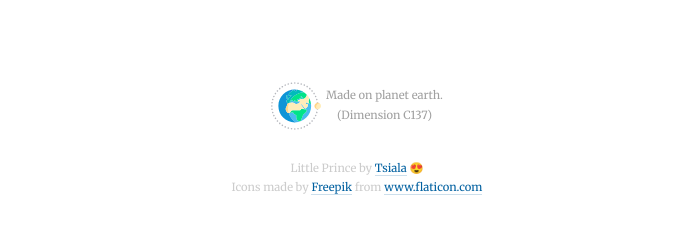
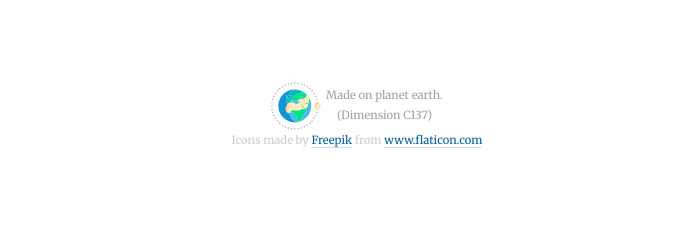
Before and after one commit to vre2h/oganisyan.com, a Gatsby site: page / in a window 1280 px wide. Shown: the part 780-1014 px from the top of the page, without its empty margins (283-981 px from the left). After the commit the page ends 972 px from the top, so only its background shows below. Built offline with nearby package versions, Linux system fonts and the light colour scheme; Gatsby itself is replaced by a stand-in of ours; some packages are replaced by stand-ins of ours.

Commit message:
Remove little prince author

```diff
--- a/src/components/layout.js
+++ b/src/components/layout.js
@@ -96,20 +96,6 @@ const Layout = ({ title, children }) => (
           (Dimension C137)
         </div>
       </Flex>
-      <div
-        style={{ marginTop: rhythm(1), fontSize: rhythm(0.4), color: '#ccc' }}
-      >
-        Little Prince by{' '}
-        <a
-          target="_blank"
-          rel="noopener noreferrer"
-          href="https://www.instagram.com/tsia.la/"
-          title="Tsiala"
-        >
-          Tsiala
-        </a>{' '}
-        😍
-      </div>
       <div style={{ fontSize: rhythm(0.4), color: '#ccc' }}>
         Icons made by{' '}
         <a
```
